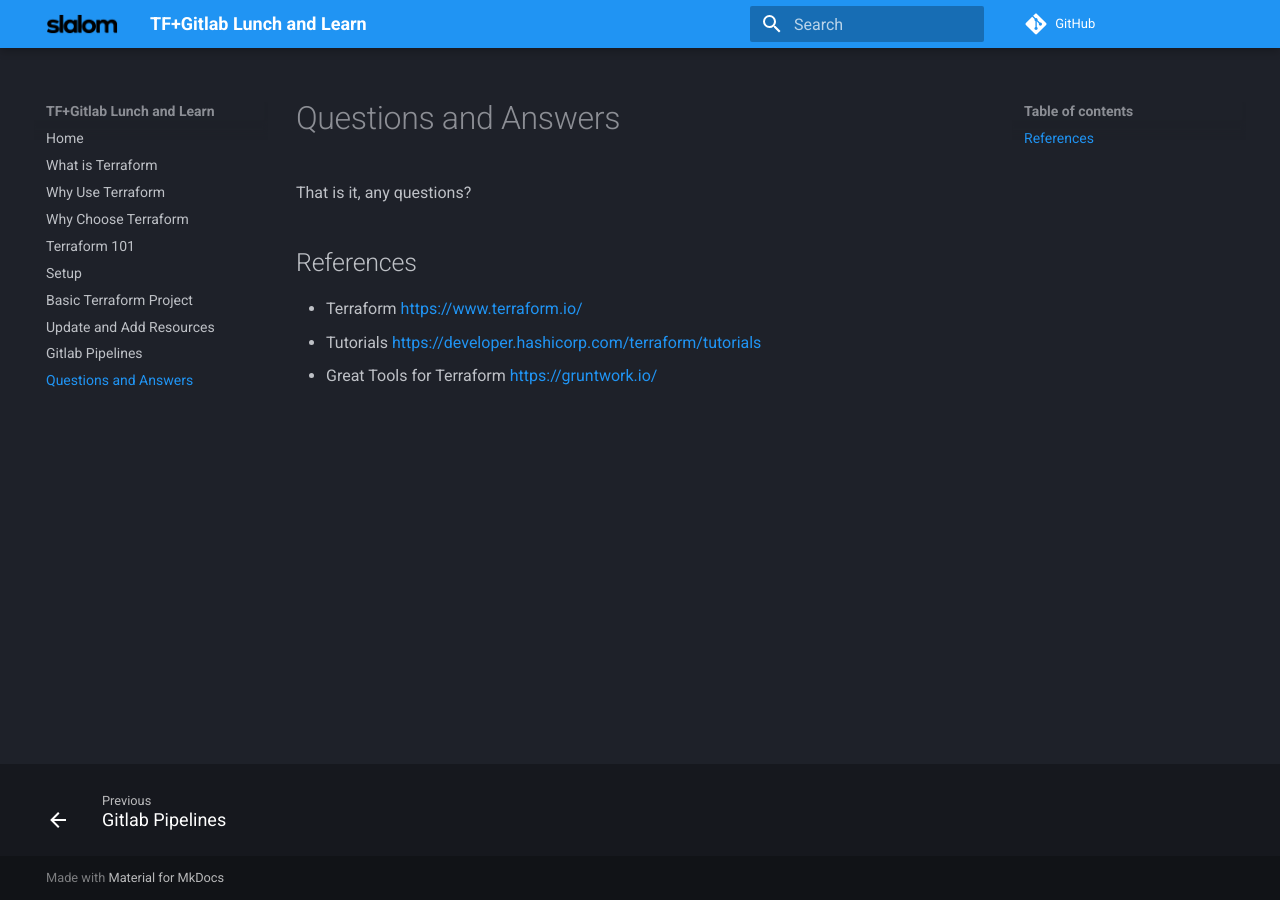
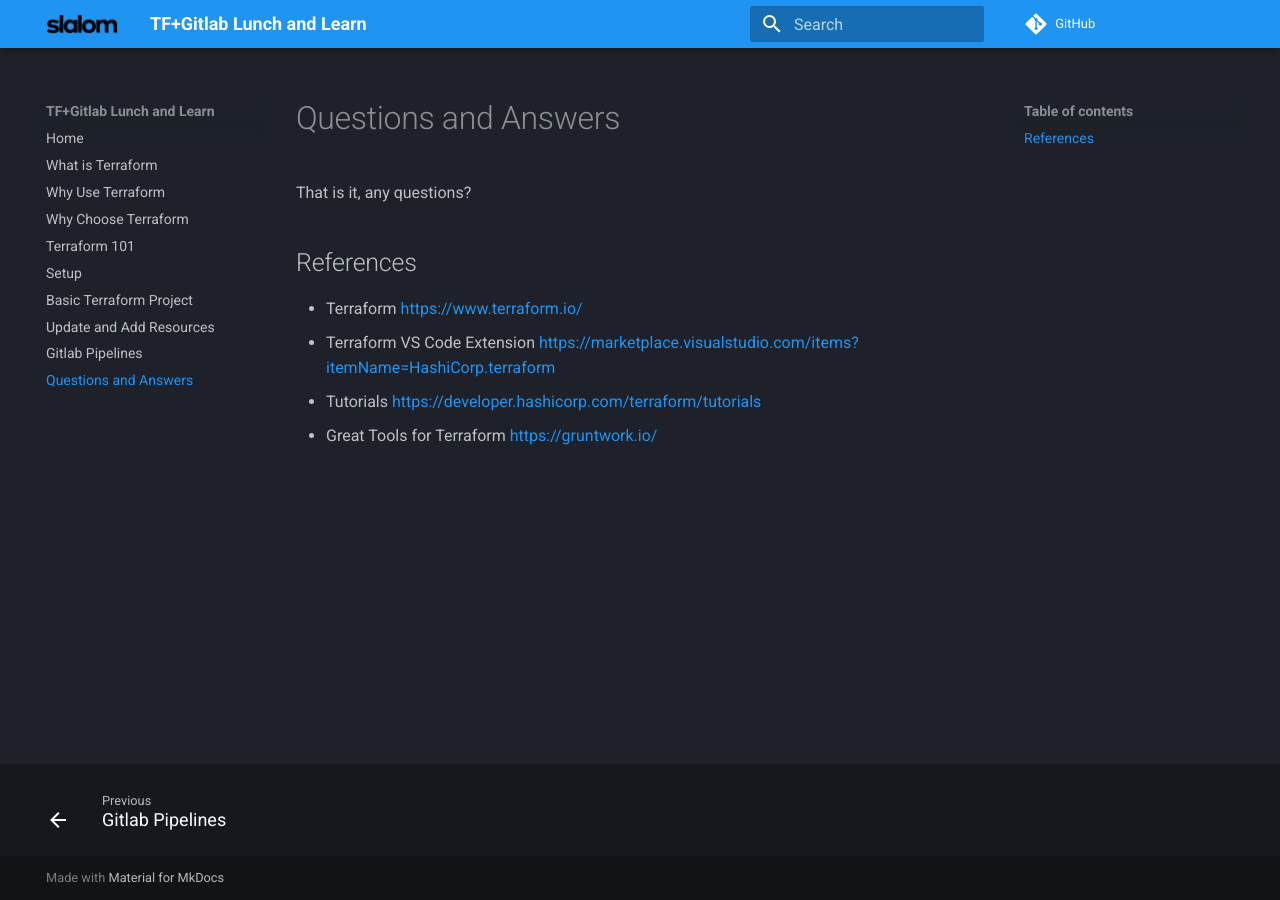
Before and after one commit to tredfield/terraform-lnl, an MkDocs documentation site: the page built from docs/q-n-a.md, in a window 1280 px wide. Built offline with MkDocs 1.6.1 and Material for MkDocs 9.7.7, drawn with Linux system fonts in a browser that asks for light colours; comment, search, counter and statistics services are not loaded.

Commit message:
fix: add link to vs code extension

```diff
--- a/docs/q-n-a.md
+++ b/docs/q-n-a.md
@@ -3,5 +3,6 @@
 ## References
 
 - Terraform <https://www.terraform.io/>
+- Terraform VS Code Extension <https://marketplace.visualstudio.com/items?itemName=HashiCorp.terraform>
 - Tutorials <https://developer.hashicorp.com/terraform/tutorials>
 - Great Tools for Terraform <https://gruntwork.io/>
```
